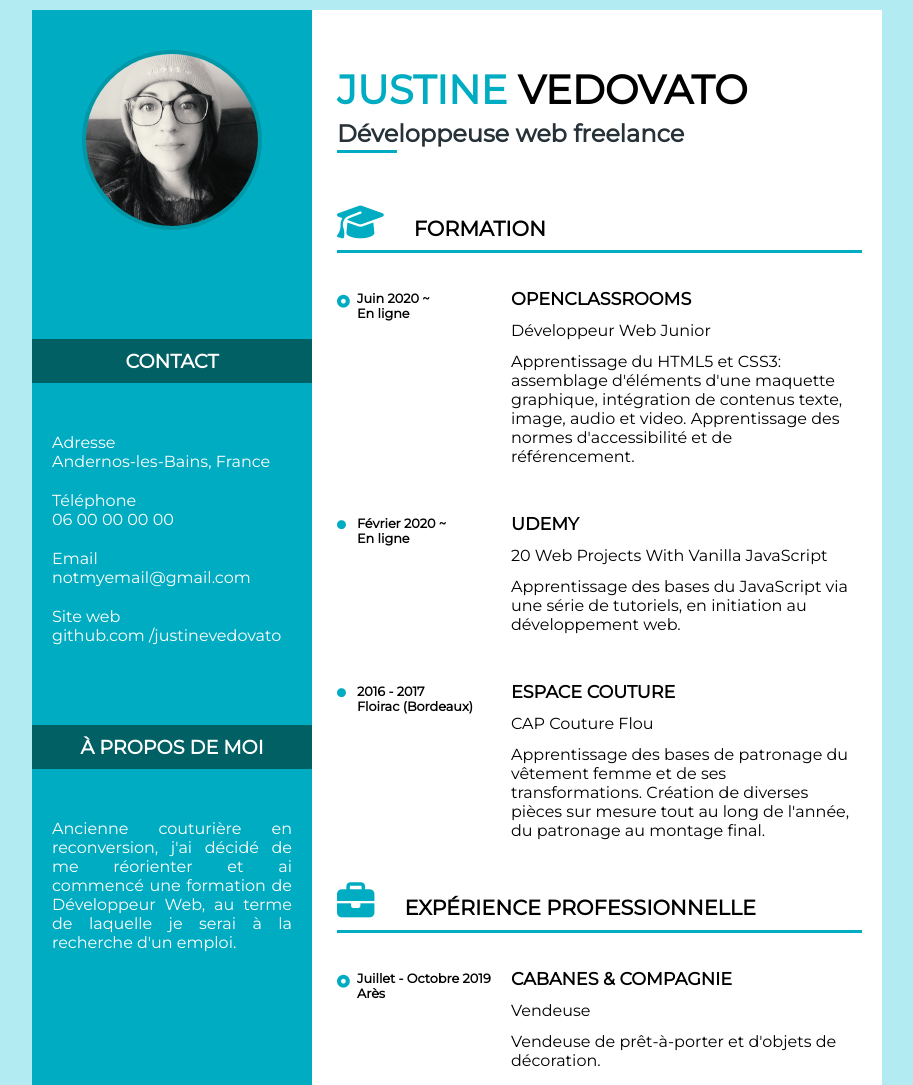
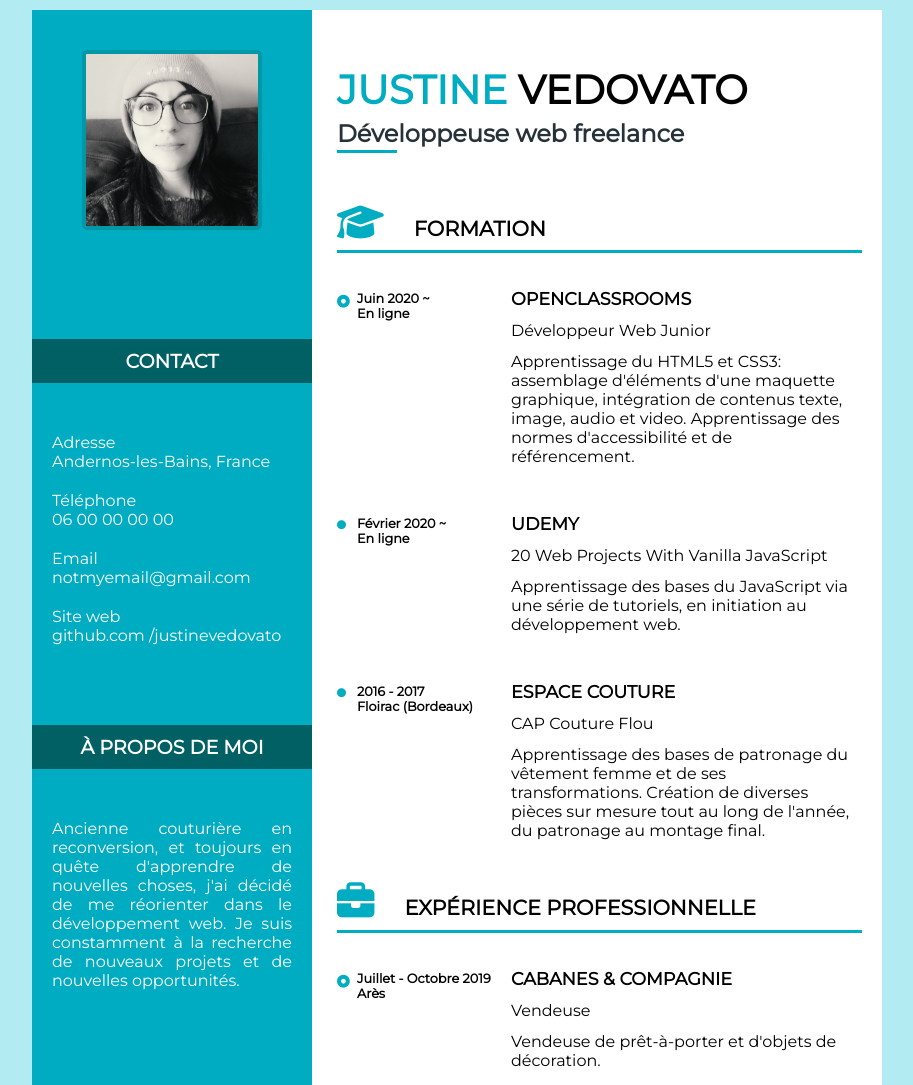
Before and after one commit to justinevedovato/Mon_CV, a plain HTML site: page index.html in a window 1280 px wide. Shown: the top 1085 px of the page, without its empty margins (183-1096 px from the left). Drawn offline with Linux system fonts and the light colour scheme.

Commit message:
Photo carrée

```diff
--- a/desktop.css
+++ b/desktop.css
@@ -118,7 +118,7 @@ input[type="checkbox"],
 img {
   margin: 60px 84px 0 84px;
   width: 215px;
-  border-radius: 50%;
+  border-radius: 5px;
   border: 4px solid #0097a7;
 }
 
--- a/index.html
+++ b/index.html
@@ -56,9 +56,10 @@
               <!-- A remplir  -->
 
               <p>
-                Ancienne couturière en reconversion, j'ai décidé de me
-                réorienter et ai commencé une formation de Développeur Web, au
-                terme de laquelle je serai à la recherche d'un emploi.
+                Ancienne couturière en reconversion, et toujours en quête
+                d'apprendre de nouvelles choses, j'ai décidé de me réorienter
+                dans le développement web. Je suis constamment à la recherche de
+                nouveaux projets et de nouvelles opportunités.
               </p>
             </div>
           </section>
--- a/responsive.css
+++ b/responsive.css
@@ -103,11 +103,10 @@
 TABLETTE
 ************************************************************************************************/
 
-@media screen and (min-width: 660px) and (max-width: 980px) {
+@media screen and (min-width: 661px) and (max-width: 980px) {
   .container {
     background-color: #fff;
     width: 600px;
-    /* margin: 0; */
     display: flex;
     flex-direction: column;
   }
```
